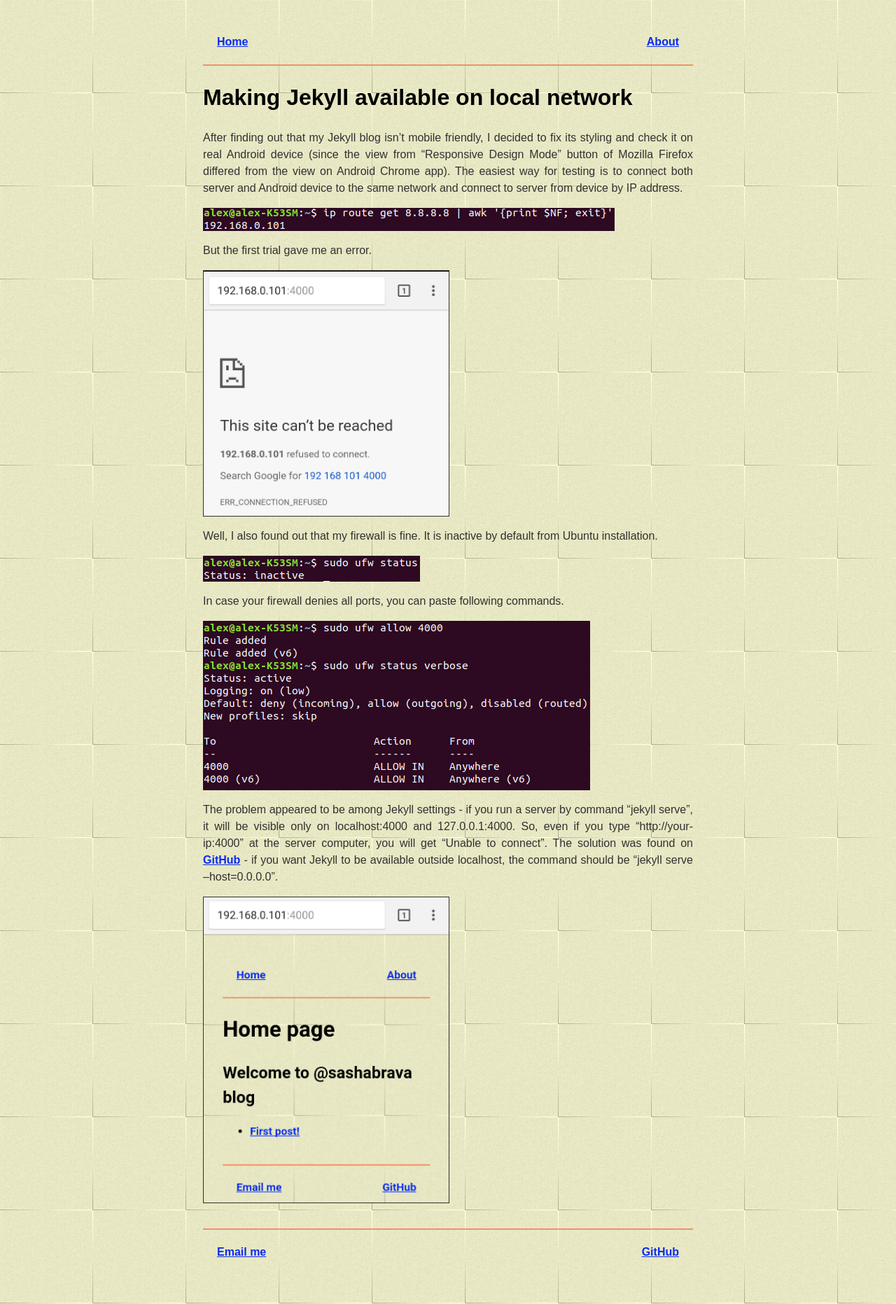
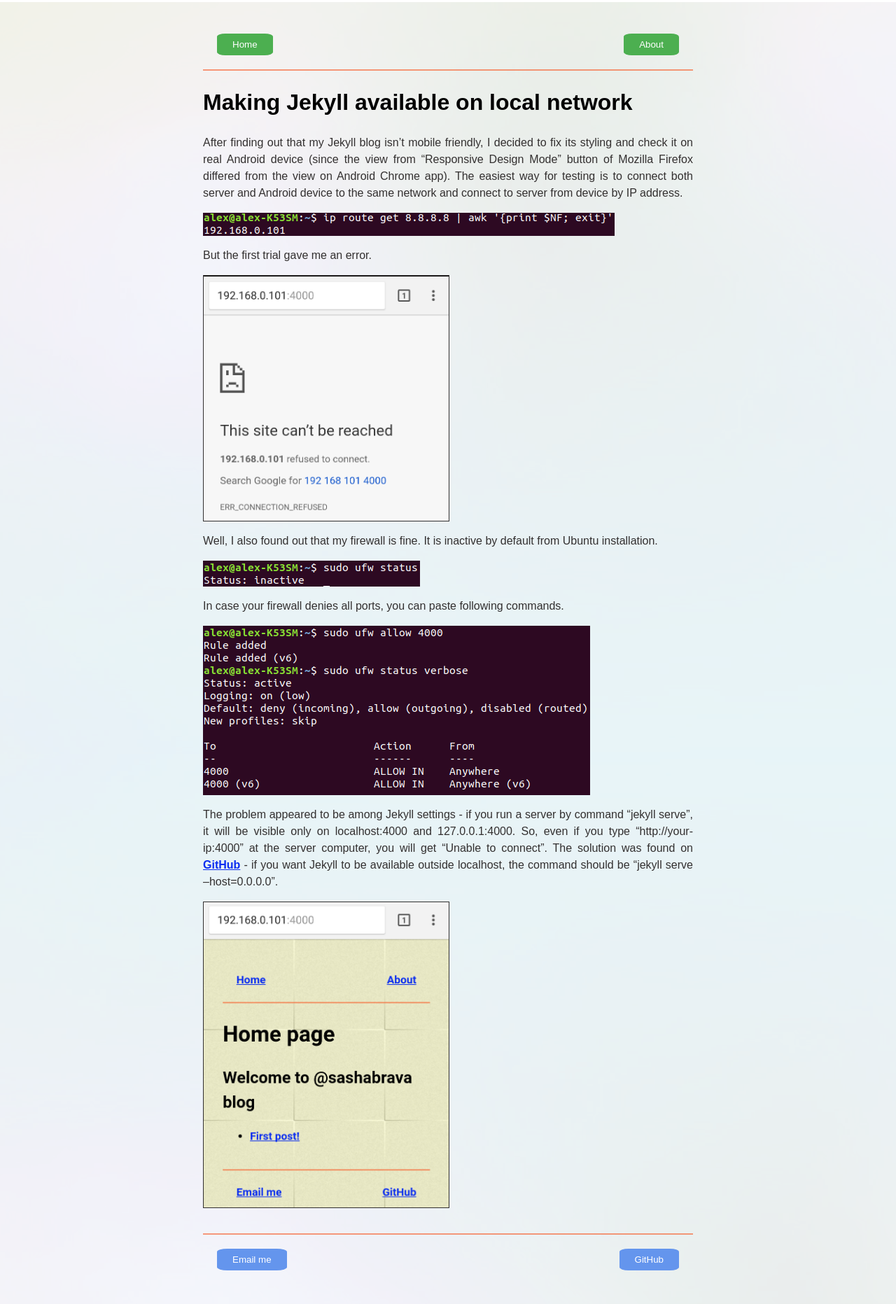
Before and after one commit to sashabrava/sashabrava.github.io, a Jekyll site: the page built from _posts/2018-01-05-making-Jekyll-available-on-local-network.markdown, in a window 1280 px wide. Shown: the whole page at 70% size. Built offline with Jekyll 4.4.1, drawn with Linux system fonts in a browser that asks for light colours; comment, search, counter and statistics services are not loaded.

```diff
--- a/_includes/footer.html
+++ b/_includes/footer.html
@@ -1,4 +1,4 @@
 <footer class="site-footer">
-<a href="mailto:{{ site.email }}">Email me</a>
-<a class="right" target="_blank" href="https://github.com/{{ site.github_username }}">GitHub</a>
+<button onclick="location.href='mailto:{{ site.email }}'" class="footer">Email me</button>
+<button onclick="window.open('https://github.com/{{ site.github_username }}')" class="footer right">GitHub</a>
 </footer>
--- a/_includes/header.html
+++ b/_includes/header.html
@@ -1,5 +1,5 @@
 
 <header class="site-header">
-<a href="{{ site.baseurl }}/">Home</a>
-<a class="right" href="{{ site.baseurl }}/about">About</a>
+<button onclick="location.href='{{ site.baseurl }}/'" class = "header">Home</button>
+<button onclick="location.href='{{ site.baseurl }}/about'" class = "header right">About</button>
 </header>
--- /dev/null
+++ b/_layouts/article.html
@@ -0,0 +1,37 @@
+<html>
+	<head>
+		<title>{% if page.title and site.title %}{{ page.title }} - {{site.title}}{% else %}  {% endif %}</title>
+
+<meta name="viewport" content="width=device-width, initial-scale=1.0">
+
+		<link rel="stylesheet" type="text/css" href="{{ '/assets/css/styles.css' | relative_url }}">
+	</head>
+	<body>
+		<div class="content">
+			{% include header.html %}
+	       			<h1>{{ page.title }}</h1>
+          			<h2>{{ page.description}}</h2>
+				<section id="main_content">
+          				{{ content }}
+				</section>
+			<script>
+				var idcomments_acct = '58a3cd6f9085b275522f0e743e009439';
+				var idcomments_post_id = "{{ site.url }}{{ page.url }}";
+				var idcomments_post_url = "{{ site.url }}{{ page.url }}";
+			</script>
+
+		<span id="IDCommentsPostTitle" style="display:none"></span>
+		<script type='text/javascript' src='https://www.intensedebate.com/js/genericCommentWrapperV2.js'></script>
+ 			{% include footer.html %}
+		</div>
+		<script>
+  			(function(i,s,o,g,r,a,m){i['GoogleAnalyticsObject']=r;i[r]=i[r]||function(){
+  			(i[r].q=i[r].q||[]).push(arguments)},i[r].l=1*new Date();a=s.createElement(o),
+  			m=s.getElementsByTagName(o)[0];a.async=1;a.src=g;m.parentNode.insertBefore(a,m)
+  			})(window,document,'script','https://www.google-analytics.com/analytics.js','ga');
+  			ga('create', '{{ site.google_analytics }}', 'auto');
+  			ga('send', 'pageview');
+		</script>
+
+	</body>
+</html>
--- a/_posts/2018-01-03-first-post.markdown
+++ b/_posts/2018-01-03-first-post.markdown
@@ -1,5 +1,5 @@
 ---
-layout: default
+layout: article
 title:  "First post!"
 date:   2018-01-03 17:12:00
 categories: firstpost
--- a/_posts/2018-01-05-making-Jekyll-available-on-local-network.markdown
+++ b/_posts/2018-01-05-making-Jekyll-available-on-local-network.markdown
@@ -1,5 +1,5 @@
 ---
-layout: default
+layout: article
 title:  "Making Jekyll available on local network"
 date:   2018-01-05 16:53:00
 categories: firstpost
--- a/assets/css/styles.css
+++ b/assets/css/styles.css
@@ -3,7 +3,7 @@ body {
   font-size: 16px;
   line-height: 1.5;
   color: #000;
-  background: #f2f3e7 url(/assets/img/background.png) repeat;
+  background: #fff url(/assets/img/background.png) repeat 0 0 fixed;
 }
 
 p {
@@ -15,7 +15,6 @@ a {
   font-weight: bold;
   color: #092cf0;
 }
-
 .content {
   padding: 20px;
   margin-right: auto;
@@ -45,3 +44,24 @@ img{
   max-width:100%;
   height:auto;
 }
+
+button.header{
+ background-color: #4CAF50;
+ border: 2px solid #4CAF50;
+ color: white;
+ padding: 6px 20px;
+border-radius: 15%;
+transition-duration: 0.4s;
+}
+button.footer{
+ background-color: #6495ED;
+ border: 2px solid #6495ED;
+ color: white;
+ padding: 6px 20px;
+border-radius: 15%;
+transition-duration: 0.4s;
+}
+button.header:hover,button.footer:hover {
+    background-color: white;
+    color: #4CAF50;/* Green */
+}
```
Also changed, not shown: assets/img/background.png.
